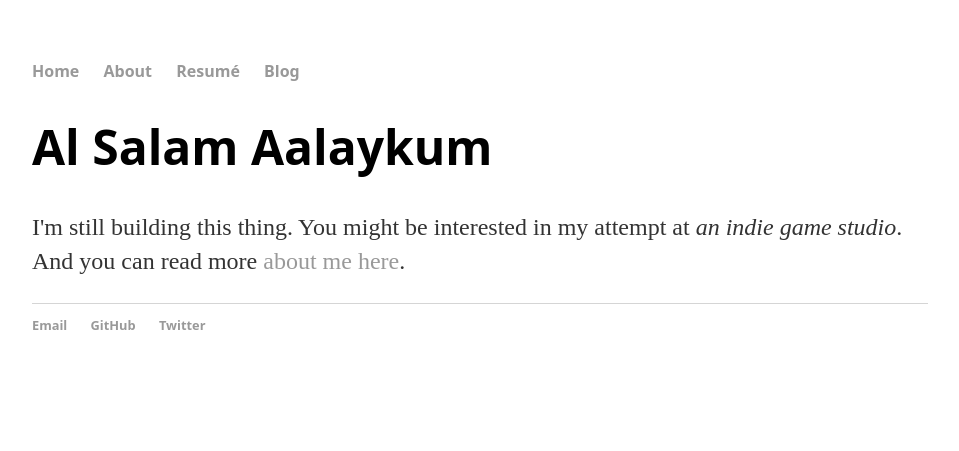
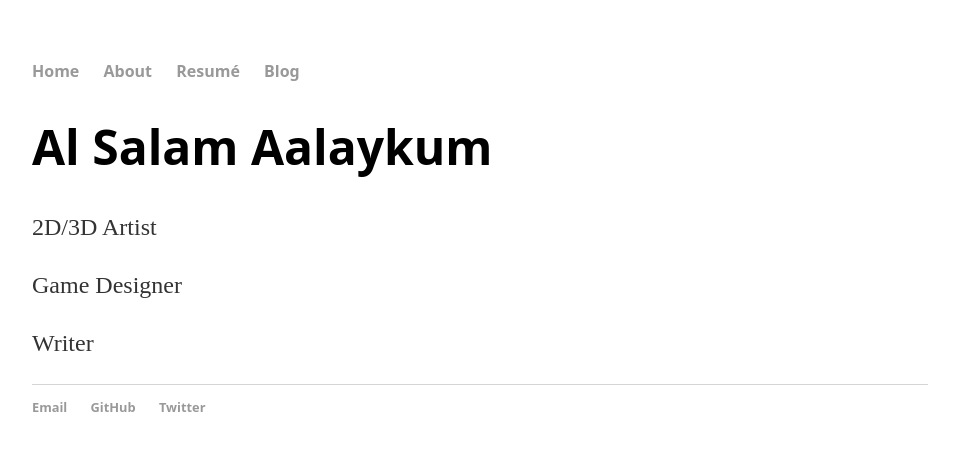
Before and after one commit to mstfacmly/mstfacmly.github.io, a Jekyll site: the page built from index.html, in a window 1280 px wide. Shown: the top 451 px of the page, without its empty margins (160-1119 px from the left). Built offline with Jekyll 4.4.1, drawn with Linux system fonts in a browser that asks for light colours.

Commit message:
tweaked index.html, added sitemap plugin to jekyll

```diff
--- a/_config.yml
+++ b/_config.yml
@@ -1,3 +1,5 @@
 name: mstfa cmly - Game Designer
 markdown: kramdown
 permalink: /blog/:year/:month/:day/:title
+plugins:
+        - jekyll-sitemap
--- a/index.html
+++ b/index.html
@@ -4,5 +4,7 @@ title: mstfa cmly - Game Designer
 ---
 <div class="blurb">
 	<h1>Al Salam Aalaykum</h1>
-	<p>I'm still building this thing. You might be interested in my attempt at <em>an indie game studio</em>. And you can read more <a href="/about">about me here</a>.
+	<p>2D/3D Artist
+	<p>Game Designer
+	<p>Writer
 </div><!-- /.blurb-->
```
